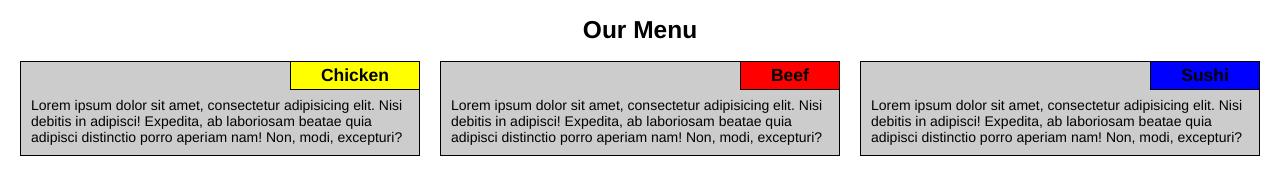
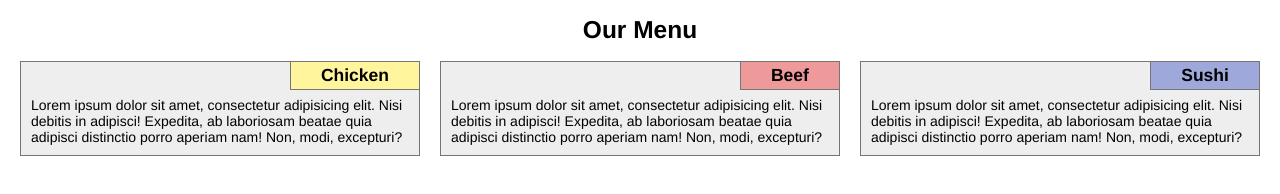
Before and after one commit to kestler/coursera-HTML-CSS-JS, a plain HTML site: page module2-solution/index.html in a window 1280 px wide. Drawn offline with Linux system fonts and the light colour scheme.

Commit message:
Balanced out margins between sections and adjusted background colors

```diff
--- a/module2-solution/css/style.css
+++ b/module2-solution/css/style.css
@@ -21,16 +21,16 @@ section {
 }
 
 .card {
-	background: #cccccc;
-	border: 1px solid black;
+	background: #EEEEEE;
+	border: 1px solid #757575;
 	margin: 0 10px;
 	padding: 35px 10px 10px;
 	position: relative;
 }
 
 .section-title {
-	border-left: 1px solid black;
-	border-bottom: 1px solid black;
+	border-left: 1px solid #757575;
+	border-bottom: 1px solid #757575;
 	font-size: 1.25em;
 	margin: 0;
 	padding: 3px 30px;
@@ -40,15 +40,15 @@ section {
 }
 
 .section-title#chicken {
-	background: yellow;
+	background: #FFF59D;
 }
 
 .section-title#beef {
-	background: red;
+	background: #EF9A9A;
 }
 
 .section-title#sushi {
-	background: blue;
+	background: #9FA8DA;
 }
 
 .card p {
--- a/module2-solution/index.html
+++ b/module2-solution/index.html
@@ -2,6 +2,8 @@
 <html>
 
 <head>
+	<meta charset="utf-8">
+	<meta name="viewport" content="width=device-width, initial-scale=1">
 	<link rel="stylesheet" href="css/style.css">
 	<title>Module 2 Solution</title>
 </head>
```
